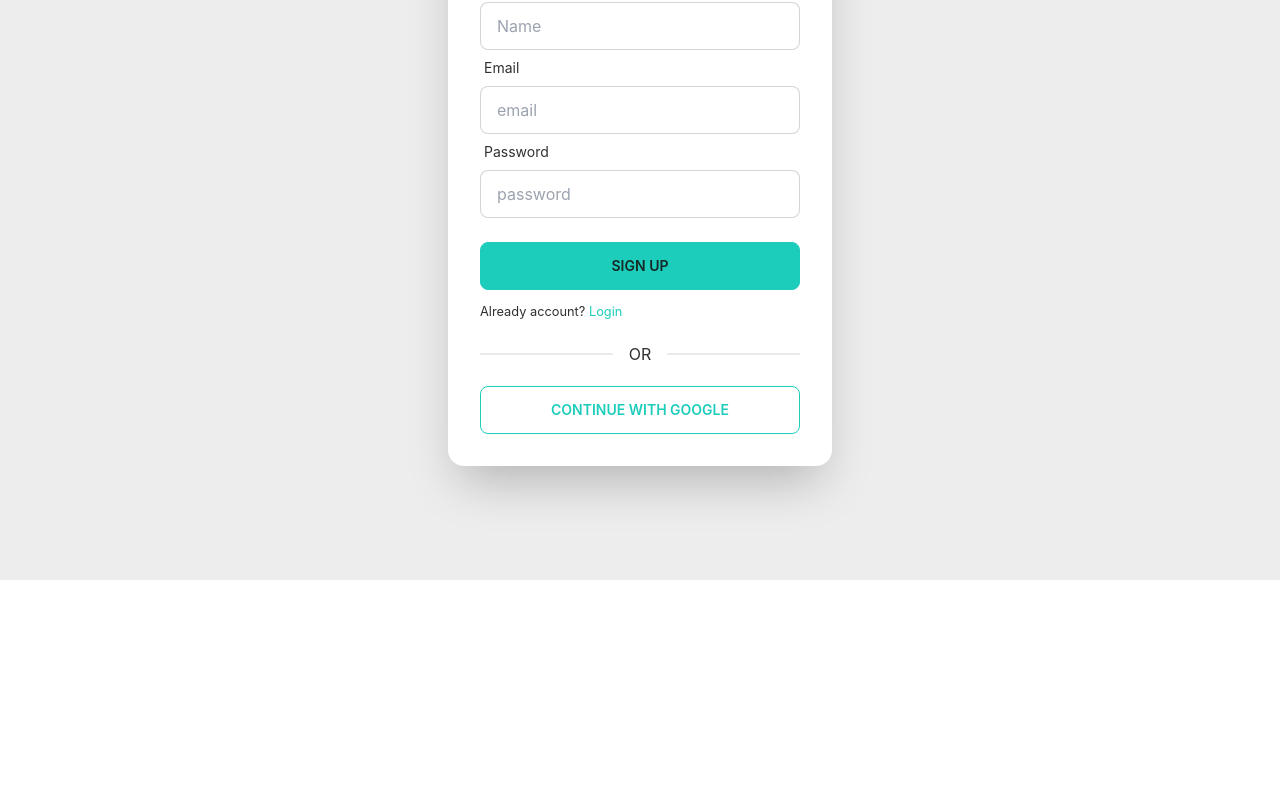
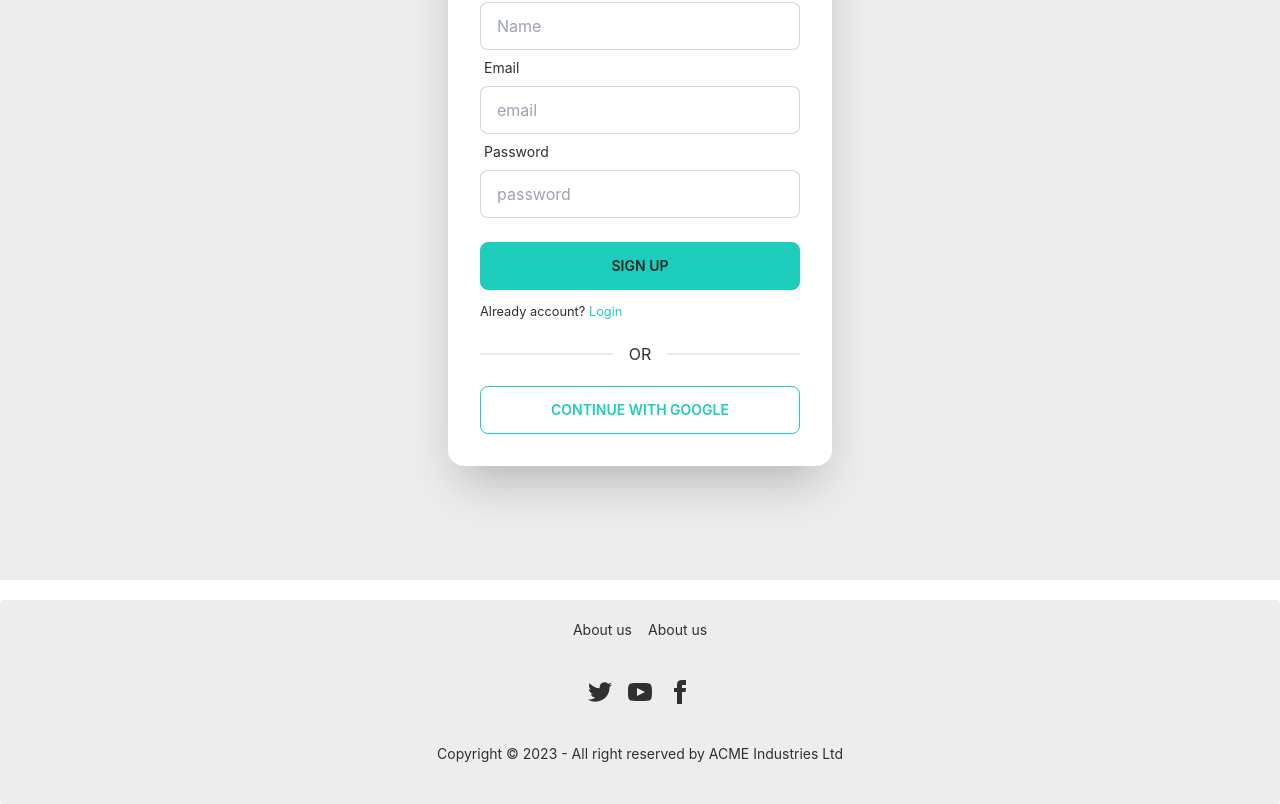
Before and after one commit to ahbab1995/life-saver-client, a React (Create React App) app: page /signup in a window 1280 px wide. Shown: the part 284-1088 px from the top of the page. Before the commit the page ends 864 px from the top, so only its background shows below. Built offline with nearby package versions, Linux system fonts and the light colour scheme; no server answers.

Commit message:
error heandel

```diff
--- a/public/index.html
+++ b/public/index.html
@@ -24,7 +24,7 @@
       work correctly both with client-side routing and a non-root public URL.
       Learn how to configure a non-root public URL by running `npm run build`.
     -->
-    <title>React App</title>
+    <title>Life Saver</title>
   </head>
   <body>
     <noscript>You need to enable JavaScript to run this app.</noscript>
--- a/src/App.js
+++ b/src/App.js
@@ -16,6 +16,7 @@ import RequireAdmin from "./Pages/Login/RequireAdmin";
 import AddProduct from "./Pages/Dashboard/AddProduct";
 import ManageProduct from "./Pages/Dashboard/ManageProduct";
 import Payment from "./Pages/Payment/Payment";
+import Footer from "./Pages/Shared/Footer";
 
 function App() {
   return (
@@ -61,6 +62,7 @@ function App() {
         <Route path="/login" element={<Login></Login>}></Route>
         <Route path="/signup" element={<Signup></Signup>}></Route>
       </Routes>
+      <Footer></Footer>
       <ToastContainer />
     </div>
   );
--- a/src/Pages/Card/Card.js
+++ b/src/Pages/Card/Card.js
@@ -95,7 +95,7 @@ const Card = () => {
       </table>
       <div><h4 className="font-bold mt-5">Total: TK {total}</h4></div>
 
-      <Link to='/checkout' type="button" className="btn btn-primary mt-3" disabled={card.length === 0}>
+      <Link to="/payment" type="button" className="btn btn-primary mt-3" disabled={card.length === 0}>
           Checkout
         </Link>
     </div>
--- a/src/Pages/Dashboard/ProductRow.js
+++ b/src/Pages/Dashboard/ProductRow.js
@@ -4,17 +4,23 @@ import React from 'react';
 import { toast } from 'react-toastify';
 
 const ProductRow = ({ product, index, refetch ,setDeletingProduct}) => {
-    const {_id, name, price, img } = product;
+    const {id, name, price, img } = product;
 
     const Delete = (_id) => {
-
-        fetch(`http://localhost:5000/addproduct/${_id}`, {
+        const url = `http://localhost:5000/addproduct/${_id}`
+        console.log(url)
+        fetch(url, {
           method: 'DELETE',
           headers: {
               authorization: `Bearer ${localStorage.getItem('accessToken')}`
           }
       })
-          .then(res => res.json())
+          .then(res =>{
+            if (res.status === 403) {
+              toast.error("Failed to Make an admin");
+            }
+            return res.json();
+          })
           .then(data => {
               console.log(data);
               if (data.deletedCount) {
@@ -38,7 +44,7 @@ const ProductRow = ({ product, index, refetch ,setDeletingProduct}) => {
             <td>$ {price}</td>
 
         <td>
-            <label  onClick={() => Delete(_id)} for="delete-confirm-modal" class="btn btn-md btn-error"><FontAwesomeIcon className="" icon={faTrashCan} /></label>
+            <label  onClick={() => Delete(id)} for="delete-confirm-modal" class="btn btn-md btn-error"><FontAwesomeIcon className="" icon={faTrashCan} /></label>
         </td>
     </tr>
     );
--- a/src/Pages/Dashboard/User.js
+++ b/src/Pages/Dashboard/User.js
@@ -22,8 +22,8 @@ const User = () => {
   return (
     <div>
       <h2 className="text-2xl">All Users: {users.length}</h2>
-      <div class="overflow-x-auto">
-        <table class="table w-full">
+      <div className="overflow-x-auto">
+        <table className="table w-full">
           <thead>
             <tr>
               <th></th>
--- a/src/Pages/Dashboard/Userlist.js
+++ b/src/Pages/Dashboard/Userlist.js
@@ -5,6 +5,7 @@ import { toast } from "react-toastify";
 
 const Userlist = ({ user, index, refetch }) => {
   const { email, role } = user;
+
   const makeAdmin = () => {
     fetch(`http://localhost:5000/user/admin/${email}`, {
       method: "PUT",
@@ -34,7 +35,12 @@ const Userlist = ({ user, index, refetch }) => {
         authorization: `Bearer ${localStorage.getItem("accessToken")}`,
       },
     })
-      .then((res) => res.json())
+      .then((res) =>  {
+        if (res.status === 403) {
+          toast.error("Failed to Make an admin");
+        }
+        return res.json();
+      })
       .then((data) => {
         if (data.deletedCount) {
           toast.success(`User is deleted.`);
--- a/src/Pages/Home/Home.js
+++ b/src/Pages/Home/Home.js
@@ -1,6 +1,7 @@
 import React from 'react';
 import Banner from './Banner';
 import Landing from './Landing';
+import Footer from '../Shared/Footer';
 
 const Home = () => {
     return (
--- a/src/Pages/Payment/Payment.js
+++ b/src/Pages/Payment/Payment.js
@@ -1,38 +1,54 @@
-import React from 'react';
-import auth from '../../firebase.init';
-import { useAuthState } from 'react-firebase-hooks/auth';
+import React from "react";
+import auth from "../../firebase.init";
+import { useAuthState } from "react-firebase-hooks/auth";
+
 
 const Payment = () => {
   const [user] = useAuthState(auth);
-    console.log(user)
+
   return (
     <div>
       <div className="hero min-h-screen bg-base-200">
         <div className="hero-content flex-col lg:flex-row-reverse">
-    <div className="text-center lg:text-left">
-
-    </div>
+          <div className="text-center lg:text-left">Payment</div>
           <div className="card flex-shrink-0 w-full max-w-sm shadow-2xl bg-base-100">
             <form className="card-body">
               <div className="form-control">
                 <label className="label">
                   <span className="label-text">Name</span>
                 </label>
-          <input type="name" placeholder="name"  disabled value={user?.displayName || ''}  className="input input-bordered" required />
+                <input
+                  type="name"
+                  placeholder="name"
+                  disabled
+                  value={user?.displayName || ""}
+                  className="input input-bordered"
+                  required
+                />
               </div>
               <div className="form-control">
                 <label className="label">
                   <span className="label-text">Email</span>
                 </label>
-          <input type="email" placeholder="email"  disabled value={user?.email || ''}  className="input input-bordered" required />
-
+                <input
+                  type="email"
+                  placeholder="email"
+                  disabled
+                  value={user?.email || ""}
+                  className="input input-bordered"
+                  required
+                />
               </div>
               <div className="form-control">
                 <label className="label">
                   <span className="label-text">Addres</span>
                 </label>
-          <input type="text" placeholder="addres" className="input input-bordered" required />
-
+                <input
+                  type="text"
+                  placeholder="addres"
+                  className="input input-bordered"
+                  required
+                />
               </div>
 
               <div className="form-control mt-6">
--- /dev/null
+++ b/src/Pages/Shared/Footer.js
@@ -0,0 +1,56 @@
+import React from "react";
+import { Link } from "react-router-dom";
+
+const Footer = () => {
+  return (
+    <footer className="footer footer-center p-10 bg-base-200 text-base-content rounded mt-5 pt-5">
+      <nav className="grid grid-flow-col gap-4">
+        <Link className="link link-hover">About us</Link>
+        <Link className="link link-hover">About us</Link>
+
+      </nav>
+      <nav>
+        <div className="grid grid-flow-col gap-4">
+          <Link>
+            <svg
+              xmlns="http://www.w3.org/2000/svg"
+              width="24"
+              height="24"
+              viewBox="0 0 24 24"
+              className="fill-current"
+            >
+              <path d="M24 4.557c-.883.392-1.832.656-2.828.775 1.017-.609 1.798-1.574 2.165-2.724-.951.564-2.005.974-3.127 1.195-.897-.957-2.178-1.555-3.594-1.555-3.179 0-5.515 2.966-4.797 6.045-4.091-.205-7.719-2.165-10.148-5.144-1.29 2.213-.669 5.108 1.523 6.574-.806-.026-1.566-.247-2.229-.616-.054 2.281 1.581 4.415 3.949 4.89-.693.188-1.452.232-2.224.084.626 1.956 2.444 3.379 4.6 3.419-2.07 1.623-4.678 2.348-7.29 2.04 2.179 1.397 4.768 2.212 7.548 2.212 9.142 0 14.307-7.721 13.995-14.646.962-.695 1.797-1.562 2.457-2.549z"></path>
+            </svg>
+          </Link>
+          <Link>
+            <svg
+              xmlns="http://www.w3.org/2000/svg"
+              width="24"
+              height="24"
+              viewBox="0 0 24 24"
+              className="fill-current"
+            >
+              <path d="M19.615 3.184c-3.604-.246-11.631-.245-15.23 0-3.897.266-4.356 2.62-4.385 8.816.029 6.185.484 8.549 4.385 8.816 3.6.245 11.626.246 15.23 0 3.897-.266 4.356-2.62 4.385-8.816-.029-6.185-.484-8.549-4.385-8.816zm-10.615 12.816v-8l8 3.993-8 4.007z"></path>
+            </svg>
+          </Link>
+          <Link>
+            <svg
+              xmlns="http://www.w3.org/2000/svg"
+              width="24"
+              height="24"
+              viewBox="0 0 24 24"
+              className="fill-current"
+            >
+              <path d="M9 8h-3v4h3v12h5v-12h3.642l.358-4h-4v-1.667c0-.955.192-1.333 1.115-1.333h2.885v-5h-3.808c-3.596 0-5.192 1.583-5.192 4.615v3.385z"></path>
+            </svg>
+          </Link>
+        </div>
+      </nav>
+      <aside>
+        <p>Copyright © 2023 - All right reserved by ACME Industries Ltd</p>
+      </aside>
+    </footer>
+  );
+};
+
+export default Footer;
```
Also changed, not shown: src/Pages/Dashboard/AddProduct.js (+33 -33 lines). Lines whose indentation alone changed are shown as unchanged.
